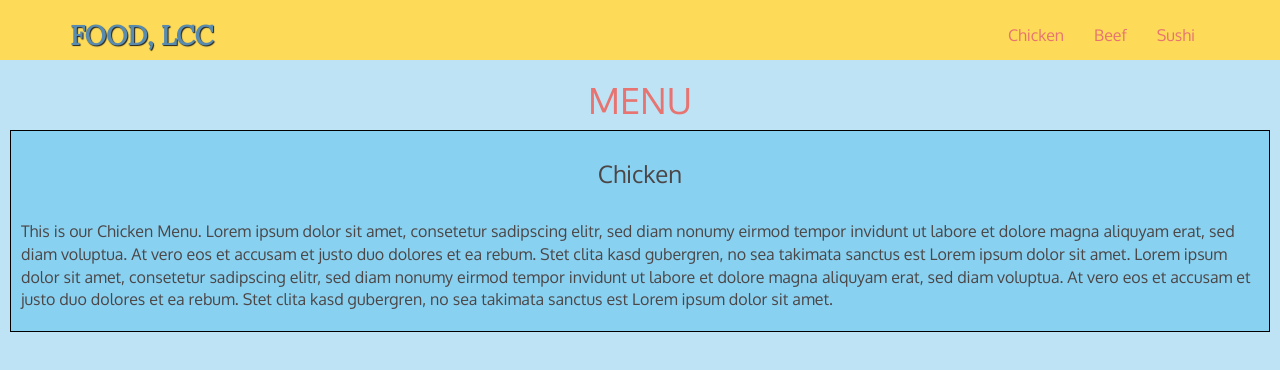
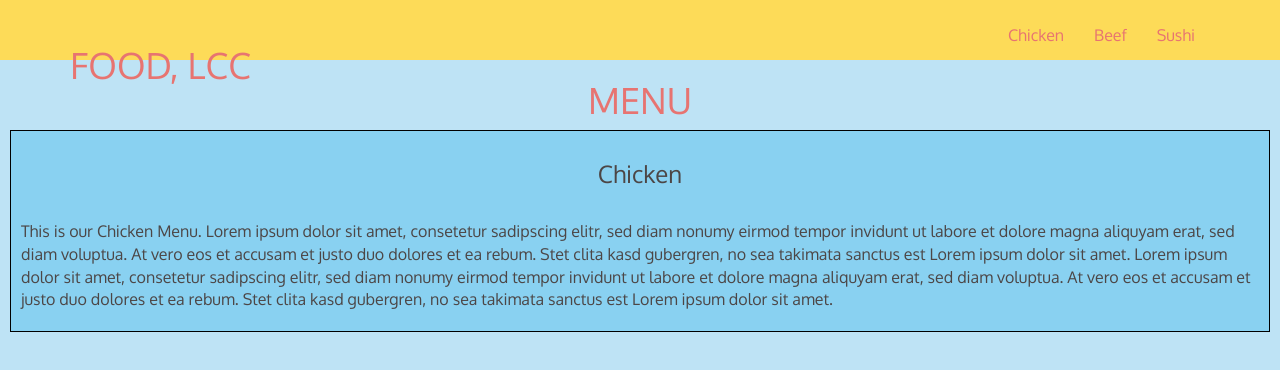
Before and after one commit to Lee-lo/Module3solution, a plain HTML site: page index.html in a window 1280 px wide. Drawn offline with Linux system fonts and the light colour scheme; files that its build step writes are made by us from their sources; files whose address does not match are found by name.

Commit message:
Update index.html

```diff
--- a/index.html
+++ b/index.html
@@ -15,7 +15,7 @@
       <div class="container">
         <div class="navbar-header">
           <div class="navbar-brand">
-            <p><span>Food, LCC</span></p>
+            <h1>Food, LCC</span></h1>
       </div>
   <button type="button" class="navbar-toggle collapsed" data-toggle="collapse" data-target="#collapsable-nav" aria-expanded="false">
             <span class="sr-only">Toggle navigation</span>
```
